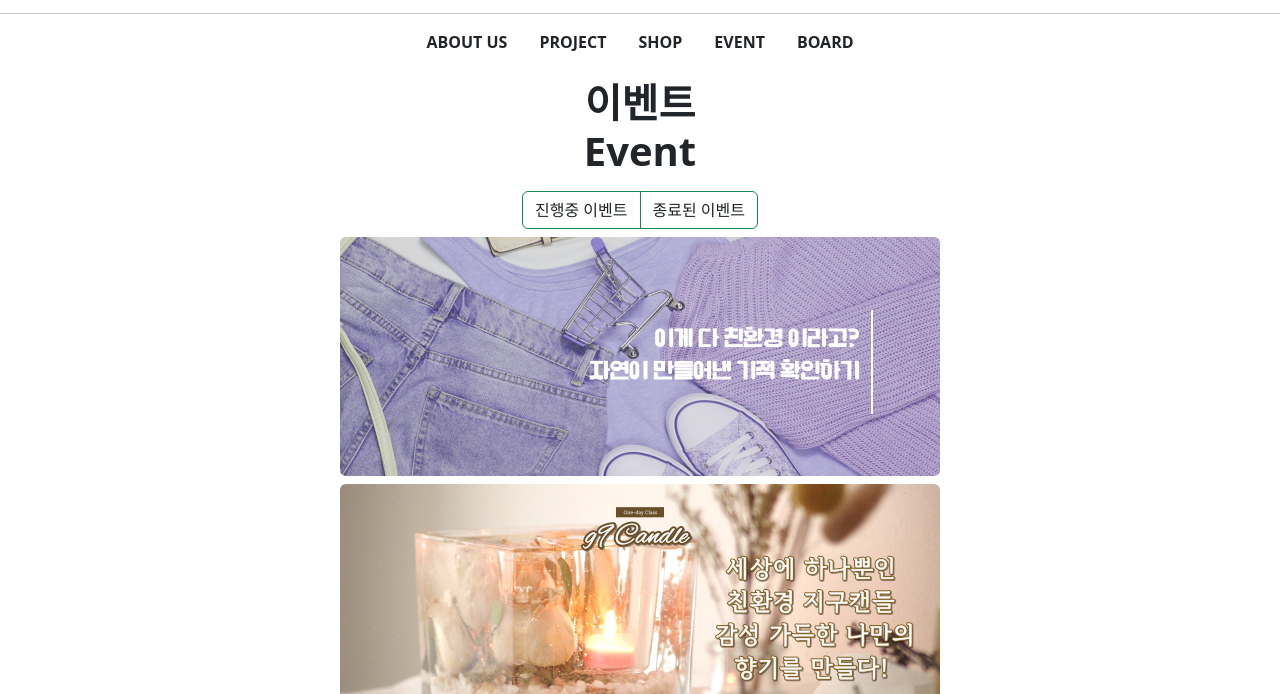
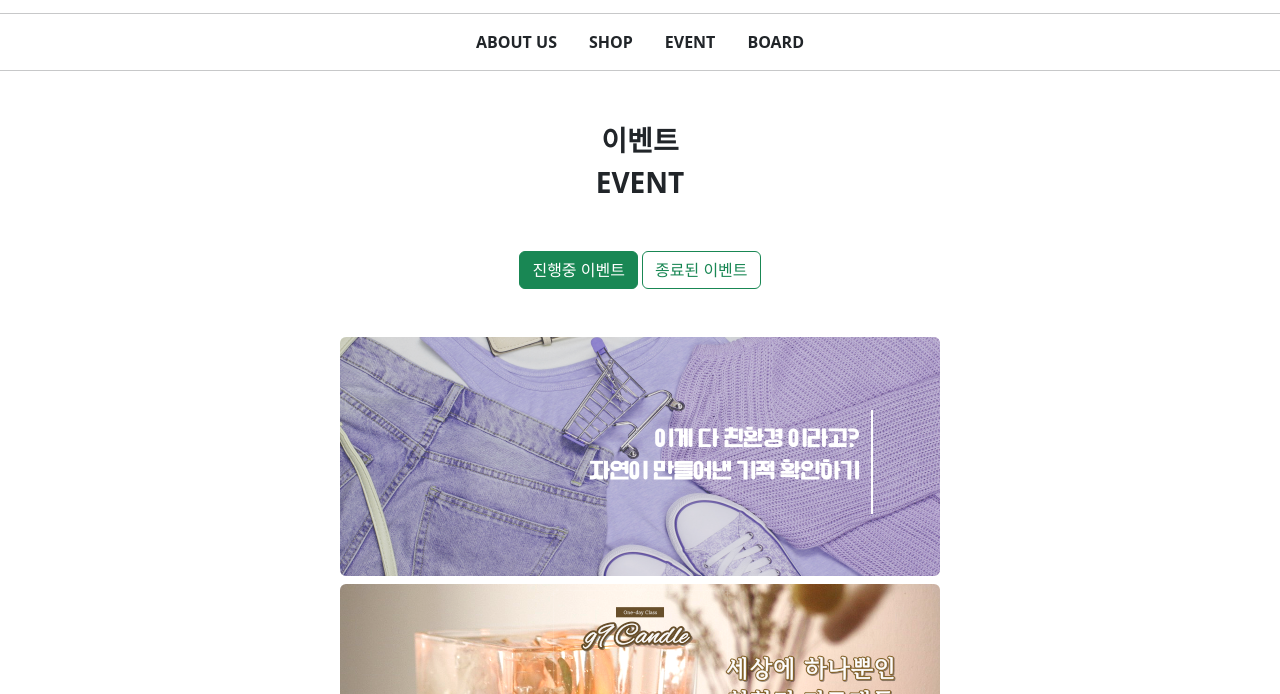
Before and after one commit to HHNebula/g9_workshop_front_practice, a plain HTML site: page docs/event.html in a window 1280 px wide. Shown: the part 106-800 px from the top of the page. Drawn offline with nearby package versions, Linux system fonts and the light colour scheme.

Commit message:
[SOO] EVENT UPDATE

```diff
--- a/docs/event.html
+++ b/docs/event.html
@@ -8,8 +8,8 @@
     <link href="https://cdn.jsdelivr.net/npm/bootstrap@5.2.2/dist/css/bootstrap.min.css" rel="stylesheet"
         integrity="sha384-Zenh87qX5JnK2Jl0vWa8Ck2rdkQ2Bzep5IDxbcnCeuOxjzrPF/et3URy9Bv1WTRi" crossorigin="anonymous">
     <link rel="stylesheet" href="https://cdn.jsdelivr.net/npm/bootstrap-icons@1.8.0/font/bootstrap-icons.css">
-    <link rel="stylesheet" href="./css/style.css">
-    <title>g9 - Event</title>
+    <link rel="stylesheet" href="/resources/css/main.css">
+    <title>EarthWorkshop - Event</title>
 </head>
 
 <body>
@@ -17,9 +17,9 @@
         <div class="container">
             <div id="top-nav">
                 <div class="text-end my-1">
-                    <a class="text-decoration-none text-secondary" href="">로그인</a>
+                    <a class="text-decoration-none text-secondary" href="./login/login.html">로그인</a>
                     <span class="text-secondary">|</span>
-                    <a class="text-decoration-none text-secondary" href="">회원가입</a>
+                    <a class="text-decoration-none text-secondary" href="./signup/signup.html">회원가입</a>
                     <span class="text-secondary">|</span>
                     <a class="text-decoration-none text-secondary" href="">고객센터</a>
                 </div>
@@ -31,23 +31,23 @@
                 <div class="d-flex justify-content-between align-items-center">
                     <div id="img-container" class="d-flex align-items-end">
                         <a href="./index.html" class="navbar-brand">
-                            <img src="./img/logo/G9_Logo_Black.png" alt="g9_logo"
+                            <img src="/resources/img/logo/G9_Logo_Black.png" alt="g9_logo"
                                 style="width: 15vw; margin-right: 1vw;">
                         </a>
-                        <form action="">
+                        <form action="/search">
                             <input type="search" id="search" name="search"
-                                class="border-top-0 border-start-0 border-end-0 border-dark">
+                                class="border-top-0 border-start-0 border-end-0 border-dark" required>
                             <button type="submit" class="border-0 bg-white">
                                 <i class="bi bi-search fs-4"></i>
                             </button>
                         </form>
                     </div>
                     <div id="menu-container">
-                        <a href="" class="text-decoration-none text-dark">
+                        <a href="./mypage/mypage.html" class="text-decoration-none text-dark">
                             <i class="bi bi-person fs-5"></i>
                             <span>마이페이지</span>
                         </a>
-                        |
+                        <span>|</span>
                         <a href="" class="text-decoration-none text-dark">
                             <i class="bi bi-cart fs-5"></i>
                             <span class="align-items-center">장바구니</span>
@@ -58,35 +58,26 @@
         </div>
         <hr>
         <div class="container d-flex justify-content-center">
-            <a href="" class="mx-3 text-decoration-none text-dark fw-bold">ABOUT US</a>
-            <a href="" class="mx-3 text-decoration-none text-dark fw-bold">PROJECT</a>
-            <a href="" class="mx-3 text-decoration-none text-dark fw-bold">SHOP</a>
-            <a href="" class="mx-3 text-decoration-none text-dark fw-bold">EVENT</a>
-            <a href="" class="mx-3 text-decoration-none text-dark fw-bold">BOARD</a>
+            <a href="./aboutus.html" class="mx-3 text-decoration-none text-dark fw-bold">ABOUT US</a>
+            <a href="./shop.html" class="mx-3 text-decoration-none text-dark fw-bold">SHOP</a>
+            <a href="./event.html" class="mx-3 text-decoration-none text-dark fw-bold">EVENT</a>
+            <a href="./board.html" class="mx-3 text-decoration-none text-dark fw-bold">BOARD</a>
+        </div>
         <hr>
     </nav>
-
-    <main>
-
-
-        <!-- event page  -->
-
-        <div class="mb-3">
-        <div class="m-3">
-            <div class="text-center display-6 fw-bold">이벤트</div>
-            <div class="text-center display-6 fw-bold">Event</div>
+    <div class="container fw-bold text-center mb-5">
+        <div class="m-5">
+            <div class="fs-3">
+                이벤트
             </div>
-
-        <!-- event button -->
-
-        <div class="d-flex justify-content-center mb-2">
-        <div class="btn-group btn-group-md " role="group" aria-label="Large button group">
-            <button type="button" class="btn btn-outline-success text-dark">진행중 이벤트</button>
-            <button type="button" class="btn btn-outline-success text-dark">종료된 이벤트</button>
+            <div class="fs-3">
+                EVENT
             </div>
         </div>
-
-     <!-- event img -->
+        <div class="m-5" id="event-btn">
+            <a href="/event/ongoing" class="btn btn-success">진행중 이벤트</a>
+            <a href="/event/ended" class="btn btn-outline-success">종료된 이벤트</a>
+        </div>
         <div>
             <div class="container d-flex justify-content-center mb-2">
                 <a href="#"> <img src="./img/item/event4.png" class="rounded" alt="..."></a>
@@ -98,7 +89,8 @@
                 <a href="#"> <img src="./img/item/event3.png" class="rounded" alt="..."></a>
             </div>
             <div class="container d-flex justify-content-center mb-2">
-            <a href="#"> <img src="https://www.consumernews.co.kr/news/photo/202103/622691_218210_5454.jpg" class="rounded" alt="..."></a>
+                <a href="#"> <img src="https://www.consumernews.co.kr/news/photo/202103/622691_218210_5454.jpg"
+                        class="rounded" alt="..."></a>
             </div>
             <div class="container d-flex justify-content-center mb-2">
                 <a href="#"> <img src="./img/item/event.png" class="rounded" alt="..."></a>
@@ -108,7 +100,6 @@
             </div>
         </div>
     </div>
-    </main>
 
     <footer class="container-fluid bg-black px-5 py-3 text-white">
         <div class="d-flex justify-content-between align-items-center">
@@ -130,14 +121,12 @@
                 </div>
             </div>
             <div>
-                <a href="" class="text-white">
+                <a href="https://github.com/HHNebula/g9_workshop" class="text-white">
                     <i class="bi bi-github fs-1"></i>
                 </a>
             </div>
         </div>
     </footer>
-
-
 
     <script src="https://cdn.jsdelivr.net/npm/bootstrap@5.2.2/dist/js/bootstrap.bundle.min.js"
         integrity="sha384-OERcA2EqjJCMA+/3y+gxIOqMEjwtxJY7qPCqsdltbNJuaOe923+mo//f6V8Qbsw3"
```
Lines whose indentation alone changed are shown as unchanged.
